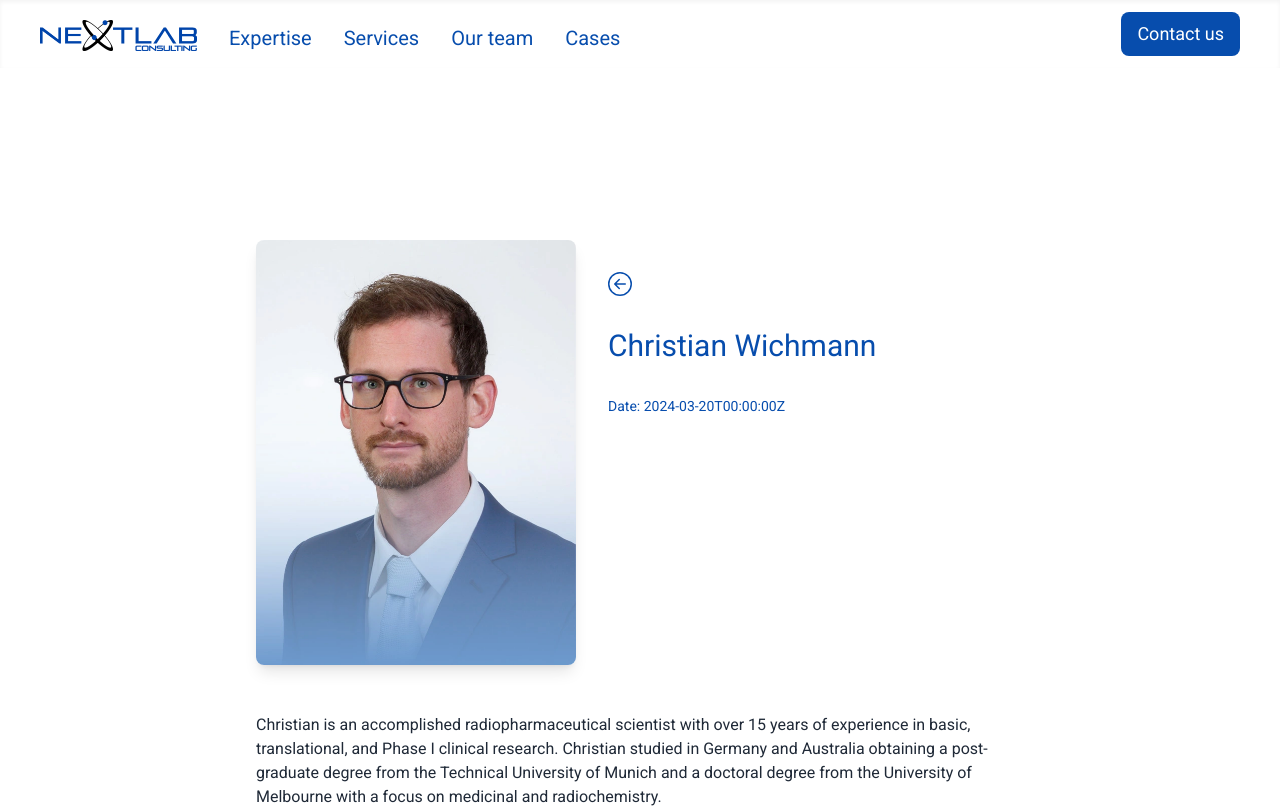
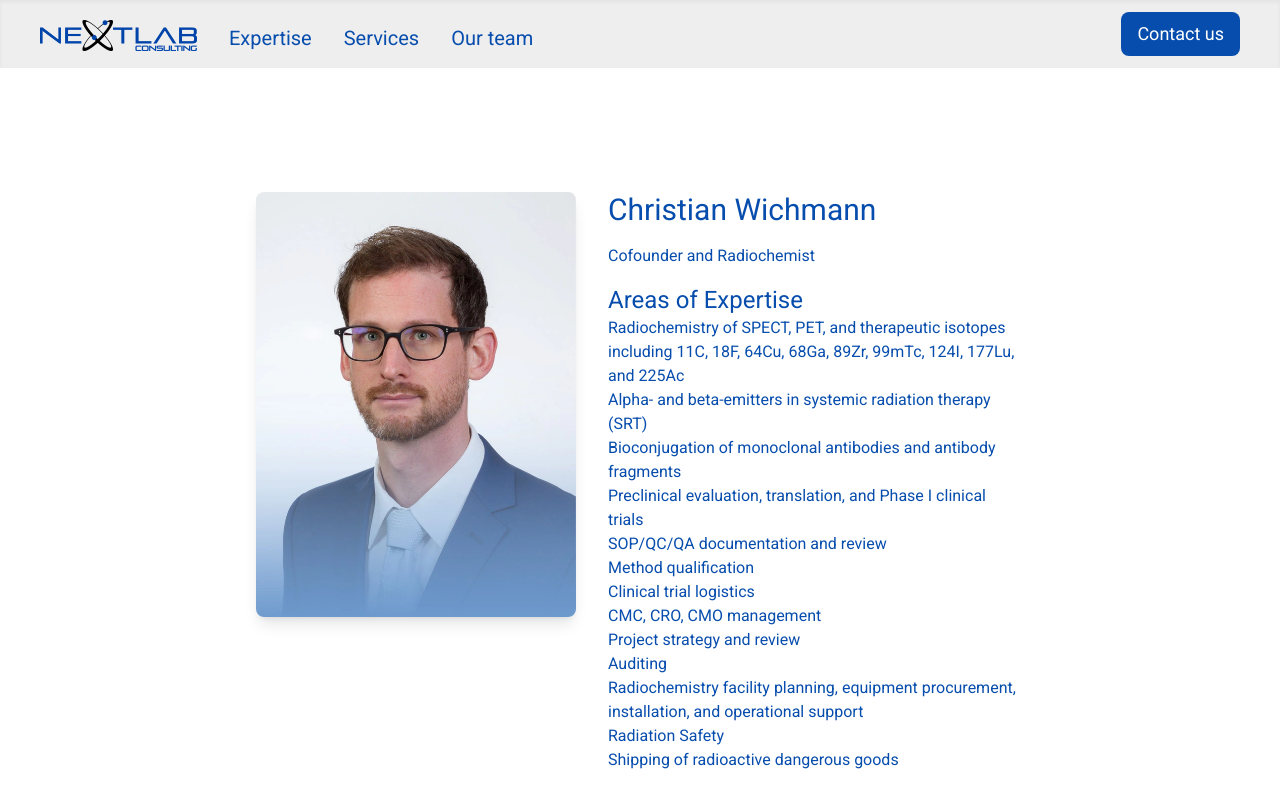
Before and after one commit to MaxSmile/nextlabconsulting, a Next.js app: page /team/christian-wichmann in a window 1280 px wide. Shown: the top 808 px of the page. Built offline with nearby package versions, Linux system fonts and the light colour scheme.

Commit message:
adjustments

```diff
--- a/_members/christian-wichmann.md
+++ b/_members/christian-wichmann.md
@@ -4,6 +4,20 @@ title: "Christian Wichmann"
 subtitle: "PhD in Radiochemistry"
 description: "Cofounder and Radiochemist"
 picture: "/team/Christian.webp"
+expertise:
+    - Radiochemistry of SPECT, PET, and therapeutic isotopes including 11C, 18F, 64Cu, 68Ga, 89Zr, 99mTc, 124I, 177Lu, and 225Ac
+    - Alpha- and beta-emitters in systemic radiation therapy (SRT)
+    - Bioconjugation of monoclonal antibodies and antibody fragments
+    - Preclinical evaluation, translation, and Phase I clinical trials
+    - SOP/QC/QA documentation and review
+    - Method qualification
+    - Clinical trial logistics
+    - CMC, CRO, CMO management
+    - Project strategy and review
+    - Auditing
+    - Radiochemistry facility planning, equipment procurement, installation, and operational support
+    - Radiation Safety
+    - Shipping of radioactive dangerous goods
 ---
 Christian is an accomplished radiopharmaceutical scientist with over 15 years of experience in basic, translational, and Phase I clinical research. Christian studied in Germany and Australia obtaining a post-graduate degree from the Technical University of Munich and a doctoral degree from the University of Melbourne with a focus on medicinal and radiochemistry.
 
--- a/app/_components/ExpertiseSection.jsx
+++ b/app/_components/ExpertiseSection.jsx
@@ -37,7 +37,7 @@ const ExpertiseSection = () => {
             <div className="flex flex-col px-10 mt-28 w-full max-md:px-5 max-md:mt-10 max-md:max-w-full">
 
                 <h2 className="text-6xl font-medium tracking-tighter uppercase leading-[60px] max-md:max-w-full max-md:text-4xl">
-                    Our area&nbsp;
+                    Our areas&nbsp;
                     <span className="text-accent ">of expertise</span>
                 </h2>
                 <div className="mt-10 max-md:max-w-full">
--- a/app/_components/Footer.jsx
+++ b/app/_components/Footer.jsx
@@ -4,7 +4,7 @@ import { MainMenu } from "./constants";
 
 export default function Footer() {
   return (
-    <div className="flex flex-col px-12 pb-10 mt-32 w-full max-w-7xl mx-auto">
+    <div className="flex flex-col lg:px-12 pb-10 mt-32 w-full lg:max-w-7xl mx-auto">
       <div className="flex gap-0 justify-between items-center px-12 py-4 text-white bg-tertiary rounded-lg max-md:flex-wrap max-md:px-5 max-md:max-w-full">
         <div className="hidden md:flex text-2xl font-medium tracking-tight leading-6 hover:opacity-80">
           <Logo color="white" />
--- a/app/_components/Header.jsx
+++ b/app/_components/Header.jsx
@@ -14,7 +14,7 @@ export default function Header() {
   const menuClasses = isMenuOpen ? "translate-x-0" :"translate-x-full";
 console.log(menuClasses)
   return (
-    <header className="fixed top-0 left-0 right-0 z-40 bg-white bg-opacity-50 backdrop-blur-md py-3 shadow-xl hover:shadow-inner">
+    <header className="fixed top-0 left-0 right-0 z-40 bg-[#eee] py-3 shadow-xl hover:shadow-inner ">
       <div className="container mx-auto flex justify-between items-center max-w-7xl lg:px-10 px-4">
 
 
@@ -27,7 +27,7 @@ console.log(menuClasses)
           </nav>
 
         </div>
-        <a href="/#contact" className="bg-secondary px-4 py-2 text-lg text-white rounded-lg hover:opacity-80">
+        <a href="/#contact" className="bg-secondary px-4 py-2 text-lg text-white rounded-lg  hidden visible-above-320">
             Contact us
           </a>
 
--- a/app/_components/HeroSection.jsx
+++ b/app/_components/HeroSection.jsx
@@ -9,12 +9,14 @@ export default function HeroSection() {
         </video>
         <div className="max-w-7xl w-full mx-auto overflow-hidden relative z-10">
           <div className="container max-w-xl py-20 px-10">
-            <h1 className="lg:text-8xl text-2xl tracking-tighter max-md:max-w-full max-md:text-4xl max-md:leading-10 text-white">
+            <h1 className="lg:text-8xl text-2xl tracking-tighter max-md:max-w-full max-md:text-4xl max-md:leading-10 text-[#eee]">
               <span className="hero-line2" >We are </span><br/>
               <span className="hero-line1" >NextLab</span><br/><span className="hero-line2" >Consulting</span>
             </h1>
             <p className="mt-10 text-xl leading-8 max-md:max-w-full">
-              We are an accomplished management advisory team with extensive experience of providing world-class services in cyclotrons, radiochemistry, GMP compliance, and clean space design.
+
+The management advisory team with extensive experience in delivering world-class services in cyclotrons, radiochemistry, GMP compliance, and clean room design.
+
             </p>
           </div>
         </div>
--- a/app/_components/MemberHeader.jsx
+++ b/app/_components/MemberHeader.jsx
@@ -5,7 +5,7 @@ import BackHistoryButton from './BackHistoryButton';
 export function MemberHeader({ article }) {
   return (
     <section className="max-w-3xl mx-auto">
-      <div className="my-12 md:flex">
+      <div className="mb-12 mt-0 md:flex">
         {/* Image on the left */}
         <div className="flex-shrink-0 mb-8 md:mb-0" data-aos="fade-right" data-aos-duration="1000">
           <Image
@@ -24,16 +24,24 @@ export function MemberHeader({ article }) {
 
         {/* Content on the right */}
         <div className="flex-grow text-left md:ml-8">
-          <p className="text-secondary py-4">
+          {/* <p className="text-secondary py-4">
             <BackHistoryButton />
-          </p>
+          </p> */}
           <h1 className="text-secondary mb-4 text-3xl">{article.title}</h1>
-          <p className="text-secondary py-4 text-sm">
-            Date:&nbsp;{article.date}
-            {article.time && <> | Time to read: {article.time}</>}
-          </p>
+
+          <p className="text-secondary">{article.description}</p>
+          <h2 className='text-2xl mt-4'>Areas of Expertise</h2>
+          <p className="text-secondary">
+            <ul>
+              {article.expertise.map((area, index) => (
+                <li key={index} className=" ml-0 hover:underline" >{area}</li>
+              ))}
+            </ul>
+            {/* {article.expertise} */}
+            </p>
         </div>
       </div>
+      <h2 className="text-2xl my-4">Biography</h2>
     </section>
   );
 }
--- a/app/_components/constants.js
+++ b/app/_components/constants.js
@@ -4,7 +4,7 @@ export const MainMenu = [
     { title: "Expertise", url: "/#expertise" },
     { title: "Services", url: "/#services" },
     { title: "Our team", url: "/#team" },
-    { title: "Cases", url: "/#cases" }
+    // { title: "Cases", url: "/#cases" }
 ];
 
 export const TeamMembers = [
--- a/app/globals.css
+++ b/app/globals.css
@@ -111,3 +111,13 @@ h6 {
 .container {
   z-index: 1;
 }
+
+@media (min-width: 321px) {
+  .visible-above-320 {
+    display: block;
+  }
+}
+
+a {
+  @apply hover:opacity-80
+}
```
Also changed, not shown: _members/harris-panopoulos.md (+5 -0 lines), _members/margaret-aulsebrook.md (+18 -0 lines), _members/nikita-safonov.md (+3 -0 lines), 1 other file (tests, documents, lock files or other folders).
